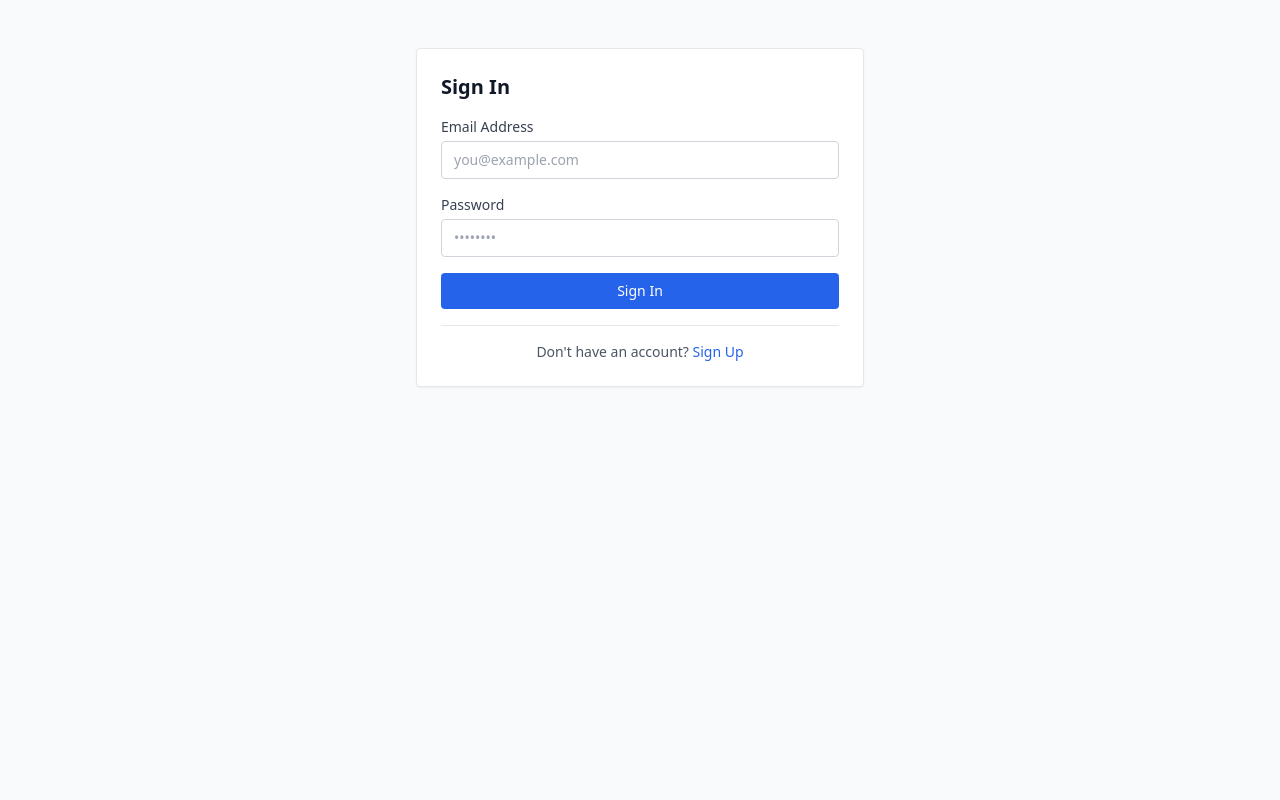
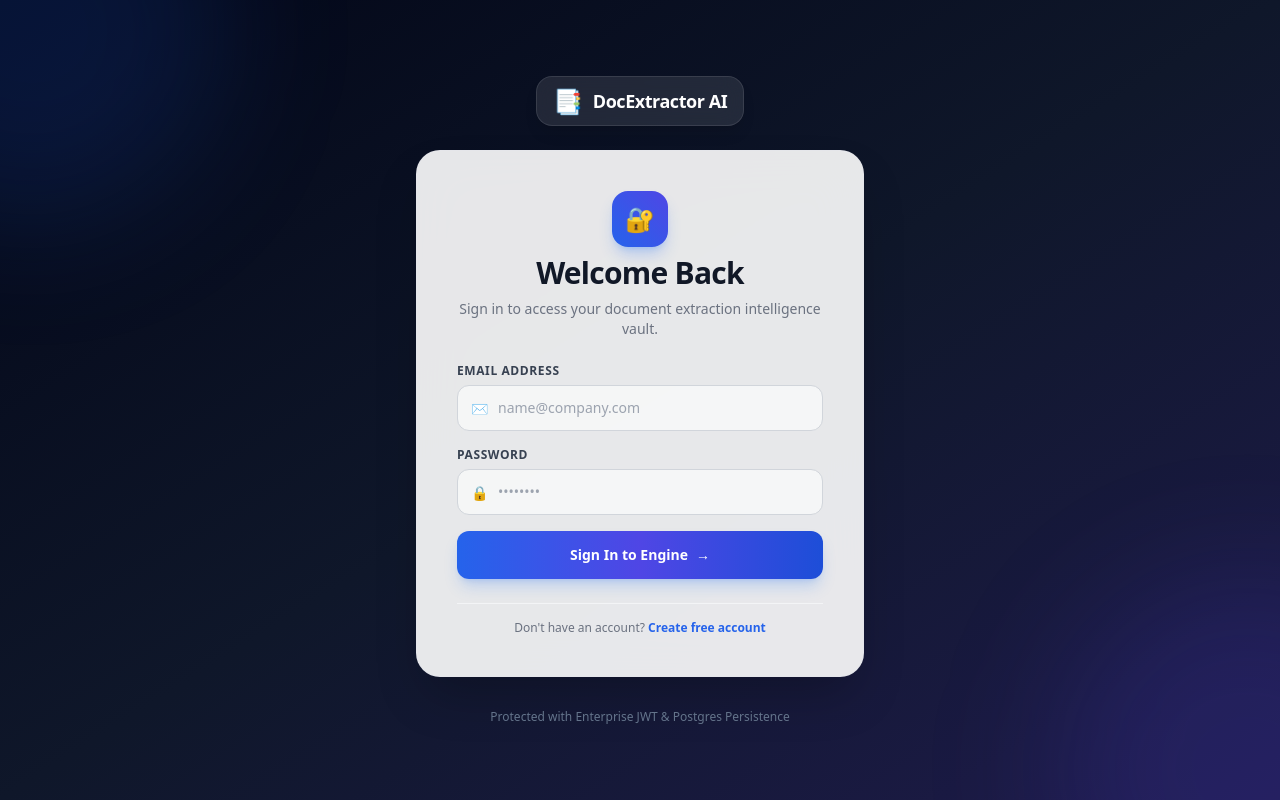
Before and after one commit to 07pavan/-DocExtractor-AI, a React (Vite) app in the folder frontend/: page / in a window 1280 px wide. Built offline with nearby package versions, Linux system fonts and the light colour scheme; no server answers.

Commit message:
design(auth): premium glassmorphic authentication redesign with dark backdrop and dynamic keys

```diff
--- a/frontend/src/components/AuthGate.jsx
+++ b/frontend/src/components/AuthGate.jsx
@@ -52,10 +52,10 @@ export default function AuthGate({ children }) {
 
   if (loading) {
     return (
-      <div className="flex items-center justify-center min-h-[50vh]">
-        <div className="flex items-center space-x-2 text-gray-500 text-sm">
-          <div className="w-4 h-4 border-2 border-blue-600 border-t-transparent rounded-full animate-spin"></div>
-          <span>Checking authentication...</span>
+      <div className="flex items-center justify-center min-h-screen bg-slate-900">
+        <div className="flex flex-col items-center space-y-3 text-white">
+          <div className="w-10 h-10 border-3 border-blue-500 border-t-transparent rounded-full animate-spin"></div>
+          <span className="text-sm font-semibold tracking-wide text-blue-200">Loading DocExtractor AI...</span>
         </div>
       </div>
     );
@@ -63,12 +63,32 @@ export default function AuthGate({ children }) {
 
   if (!session) {
     return (
-      <div className="py-12">
-        {authMode === 'login' ? (
-          <Login onSwitchToSignup={() => setAuthMode('signup')} />
-        ) : (
-          <Signup onSwitchToLogin={() => setAuthMode('login')} />
-        )}
+      <div className="min-h-screen bg-gradient-to-br from-slate-950 via-slate-900 to-indigo-950 flex flex-col justify-center py-12 px-4 sm:px-6 lg:px-8 relative overflow-hidden">
+        {/* Background glow effects */}
+        <div className="absolute -top-40 -left-40 w-96 h-96 bg-blue-600/15 rounded-full blur-3xl pointer-events-none"></div>
+        <div className="absolute -bottom-40 -right-40 w-96 h-96 bg-indigo-600/15 rounded-full blur-3xl pointer-events-none"></div>
+
+        {/* Brand header above auth modal */}
+        <div className="sm:mx-auto sm:w-full sm:max-w-md text-center mb-6 relative z-10 space-y-2">
+          <div className="inline-flex items-center space-x-2.5 bg-white/10 backdrop-blur-md px-4 py-2 rounded-2xl border border-white/10 shadow-lg">
+            <span className="text-2xl">📑</span>
+            <span className="text-lg font-black text-white tracking-tight">DocExtractor AI</span>
+          </div>
+        </div>
+
+        {/* Auth form container */}
+        <div className="relative z-10">
+          {authMode === 'login' ? (
+            <Login onSwitchToSignup={() => setAuthMode('signup')} />
+          ) : (
+            <Signup onSwitchToLogin={() => setAuthMode('login')} />
+          )}
+        </div>
+
+        {/* Footer info */}
+        <div className="mt-8 text-center text-xs text-slate-500 relative z-10">
+          <span>Protected with Enterprise JWT & Postgres Persistence</span>
+        </div>
       </div>
     );
   }
--- a/frontend/src/components/Login.jsx
+++ b/frontend/src/components/Login.jsx
@@ -22,71 +22,108 @@ export default function Login({ onSwitchToSignup }) {
         throw signInError;
       }
     } catch (err) {
-      setError(err.message || 'Failed to sign in.');
+      setError(err.message || 'Invalid email or password.');
     } finally {
       setLoading(false);
     }
   };
 
   return (
-    <div className="max-w-md mx-auto p-6 bg-white border border-gray-200 rounded shadow-sm">
-      <h2 className="text-xl font-bold mb-4">Sign In</h2>
+    <div className="w-full max-w-md mx-auto">
+      <div className="bg-white/90 backdrop-blur-xl border border-gray-200/80 rounded-3xl p-8 sm:p-10 shadow-2xl space-y-6">
+        {/* Top Icon and Header */}
+        <div className="text-center space-y-2">
+          <div className="w-14 h-14 bg-gradient-to-tr from-blue-600 to-indigo-600 rounded-2xl flex items-center justify-center text-2xl mx-auto shadow-lg shadow-blue-500/30 text-white">
+            🔐
+          </div>
+          <h2 className="text-2xl sm:text-3xl font-black text-gray-900 tracking-tight">
+            Welcome Back
+          </h2>
+          <p className="text-xs sm:text-sm text-gray-500">
+            Sign in to access your document extraction intelligence vault.
+          </p>
+        </div>
 
+        {/* Error Alert */}
         {error && (
-        <div className="p-3 mb-4 bg-red-50 border border-red-200 text-red-700 text-sm rounded">
-          {error}
+          <div className="p-3.5 bg-red-50/90 border border-red-200 rounded-xl text-xs text-red-700 flex items-center space-x-2.5 animate-fadeIn">
+            <span className="text-base flex-shrink-0">⚠️</span>
+            <span className="font-medium">{error}</span>
           </div>
         )}
 
+        {/* Login Form */}
         <form onSubmit={handleSubmit} className="space-y-4">
-        <div>
-          <label className="block text-sm font-medium text-gray-700 mb-1">
+          <div className="space-y-1.5">
+            <label className="block text-xs font-bold text-gray-700 uppercase tracking-wider">
               Email Address
             </label>
+            <div className="relative">
               <input
                 type="email"
                 required
                 value={email}
                 onChange={(e) => setEmail(e.target.value)}
                 disabled={loading}
-            className="w-full px-3 py-2 border border-gray-300 rounded text-sm focus:outline-none focus:ring-1 focus:ring-blue-500"
-            placeholder="you@example.com"
+                className="w-full pl-10 pr-4 py-3 bg-gray-50/80 hover:bg-gray-50 focus:bg-white border border-gray-300 focus:border-blue-600 rounded-xl text-sm font-medium text-gray-900 focus:outline-none focus:ring-4 focus:ring-blue-500/10 transition shadow-2xs"
+                placeholder="name@company.com"
               />
+              <span className="absolute left-3.5 top-3.5 text-gray-400 text-sm">✉️</span>
+            </div>
           </div>
 
-        <div>
-          <label className="block text-sm font-medium text-gray-700 mb-1">
+          <div className="space-y-1.5">
+            <div className="flex items-center justify-between">
+              <label className="block text-xs font-bold text-gray-700 uppercase tracking-wider">
                 Password
               </label>
+            </div>
+            <div className="relative">
               <input
                 type="password"
                 required
                 value={password}
                 onChange={(e) => setPassword(e.target.value)}
                 disabled={loading}
-            className="w-full px-3 py-2 border border-gray-300 rounded text-sm focus:outline-none focus:ring-1 focus:ring-blue-500"
+                className="w-full pl-10 pr-4 py-3 bg-gray-50/80 hover:bg-gray-50 focus:bg-white border border-gray-300 focus:border-blue-600 rounded-xl text-sm font-medium text-gray-900 focus:outline-none focus:ring-4 focus:ring-blue-500/10 transition shadow-2xs"
                 placeholder="••••••••"
               />
+              <span className="absolute left-3.5 top-3.5 text-gray-400 text-sm">🔒</span>
+            </div>
           </div>
 
           <button
             type="submit"
             disabled={loading}
-          className="w-full py-2 px-4 bg-blue-600 hover:bg-blue-700 text-white font-medium text-sm rounded disabled:opacity-50 transition"
+            className="w-full py-3.5 px-4 bg-gradient-to-r from-blue-600 via-indigo-600 to-blue-700 hover:from-blue-700 hover:to-indigo-800 text-white font-black text-sm rounded-xl disabled:opacity-50 disabled:cursor-not-allowed transition shadow-lg shadow-blue-500/25 flex items-center justify-center space-x-2 cursor-pointer mt-2"
           >
-          {loading ? 'Signing in...' : 'Sign In'}
+            {loading ? (
+              <>
+                <span className="w-4 h-4 border-2 border-white border-t-transparent rounded-full animate-spin"></span>
+                <span>Authenticating...</span>
+              </>
+            ) : (
+              <>
+                <span>Sign In to Engine</span>
+                <span>→</span>
+              </>
+            )}
           </button>
         </form>
 
-      <div className="mt-4 pt-4 border-t text-center text-sm text-gray-600">
+        {/* Switch to Sign Up */}
+        <div className="pt-4 border-t border-gray-100 text-center">
+          <p className="text-xs text-gray-500">
             Don't have an account?{' '}
             <button
               type="button"
               onClick={onSwitchToSignup}
-          className="text-blue-600 hover:underline font-medium"
+              className="text-blue-600 hover:text-blue-800 font-bold hover:underline cursor-pointer transition"
             >
-          Sign Up
+              Create free account
             </button>
+          </p>
+        </div>
       </div>
     </div>
   );
--- a/frontend/src/components/Signup.jsx
+++ b/frontend/src/components/Signup.jsx
@@ -24,55 +24,74 @@ export default function Signup({ onSwitchToLogin }) {
         throw signUpError;
       }
 
-      // If user session is created immediately (email confirmation disabled)
       if (data?.session) {
         setSuccess('Account created successfully! Logging you in...');
       } else {
-        setSuccess('Account created successfully! You can now sign in.');
+        setSuccess('Account created successfully! You can now sign in below.');
       }
     } catch (err) {
-      setError(err.message || 'Failed to sign up.');
+      setError(err.message || 'Failed to create account.');
     } finally {
       setLoading(false);
     }
   };
 
   return (
-    <div className="max-w-md mx-auto p-6 bg-white border border-gray-200 rounded shadow-sm">
-      <h2 className="text-xl font-bold mb-4">Create Account</h2>
+    <div className="w-full max-w-md mx-auto">
+      <div className="bg-white/90 backdrop-blur-xl border border-gray-200/80 rounded-3xl p-8 sm:p-10 shadow-2xl space-y-6">
+        {/* Top Icon and Header */}
+        <div className="text-center space-y-2">
+          <div className="w-14 h-14 bg-gradient-to-tr from-indigo-600 to-purple-600 rounded-2xl flex items-center justify-center text-2xl mx-auto shadow-lg shadow-indigo-500/30 text-white">
+            ✨
+          </div>
+          <h2 className="text-2xl sm:text-3xl font-black text-gray-900 tracking-tight">
+            Create Account
+          </h2>
+          <p className="text-xs sm:text-sm text-gray-500">
+            Get started with AI-driven document and schedule extraction.
+          </p>
+        </div>
 
+        {/* Alerts */}
         {error && (
-        <div className="p-3 mb-4 bg-red-50 border border-red-200 text-red-700 text-sm rounded">
-          {error}
+          <div className="p-3.5 bg-red-50/90 border border-red-200 rounded-xl text-xs text-red-700 flex items-center space-x-2.5 animate-fadeIn">
+            <span className="text-base flex-shrink-0">⚠️</span>
+            <span className="font-medium">{error}</span>
           </div>
         )}
 
         {success && (
-        <div className="p-3 mb-4 bg-green-50 border border-green-200 text-green-700 text-sm rounded">
-          {success}
+          <div className="p-3.5 bg-emerald-50 border border-emerald-200 rounded-xl text-xs text-emerald-800 flex items-center space-x-2.5 animate-fadeIn">
+            <span className="text-base flex-shrink-0">✅</span>
+            <span className="font-semibold">{success}</span>
           </div>
         )}
 
+        {/* Signup Form */}
         <form onSubmit={handleSubmit} className="space-y-4">
-        <div>
-          <label className="block text-sm font-medium text-gray-700 mb-1">
+          <div className="space-y-1.5">
+            <label className="block text-xs font-bold text-gray-700 uppercase tracking-wider">
               Email Address
             </label>
+            <div className="relative">
               <input
                 type="email"
                 required
                 value={email}
                 onChange={(e) => setEmail(e.target.value)}
                 disabled={loading}
-            className="w-full px-3 py-2 border border-gray-300 rounded text-sm focus:outline-none focus:ring-1 focus:ring-blue-500"
-            placeholder="you@example.com"
+                className="w-full pl-10 pr-4 py-3 bg-gray-50/80 hover:bg-gray-50 focus:bg-white border border-gray-300 focus:border-indigo-600 rounded-xl text-sm font-medium text-gray-900 focus:outline-none focus:ring-4 focus:ring-indigo-500/10 transition shadow-2xs"
+                placeholder="name@company.com"
               />
+              <span className="absolute left-3.5 top-3.5 text-gray-400 text-sm">✉️</span>
+            </div>
           </div>
 
-        <div>
-          <label className="block text-sm font-medium text-gray-700 mb-1">
-            Password
+          <div className="space-y-1.5">
+            <label className="block text-xs font-bold text-gray-700 uppercase tracking-wider">
+              Create Password
             </label>
+            <div className="relative">
               <input
                 type="password"
                 required
@@ -80,29 +99,46 @@ export default function Signup({ onSwitchToLogin }) {
                 value={password}
                 onChange={(e) => setPassword(e.target.value)}
                 disabled={loading}
-            className="w-full px-3 py-2 border border-gray-300 rounded text-sm focus:outline-none focus:ring-1 focus:ring-blue-500"
+                className="w-full pl-10 pr-4 py-3 bg-gray-50/80 hover:bg-gray-50 focus:bg-white border border-gray-300 focus:border-indigo-600 rounded-xl text-sm font-medium text-gray-900 focus:outline-none focus:ring-4 focus:ring-indigo-500/10 transition shadow-2xs"
                 placeholder="Minimum 6 characters"
               />
+              <span className="absolute left-3.5 top-3.5 text-gray-400 text-sm">🔒</span>
+            </div>
+            <p className="text-[11px] text-gray-400 pl-1">Must be at least 6 characters</p>
           </div>
 
           <button
             type="submit"
             disabled={loading}
-          className="w-full py-2 px-4 bg-blue-600 hover:bg-blue-700 text-white font-medium text-sm rounded disabled:opacity-50 transition"
+            className="w-full py-3.5 px-4 bg-gradient-to-r from-indigo-600 via-blue-600 to-purple-600 hover:from-indigo-700 hover:to-purple-700 text-white font-black text-sm rounded-xl disabled:opacity-50 disabled:cursor-not-allowed transition shadow-lg shadow-indigo-500/25 flex items-center justify-center space-x-2 cursor-pointer mt-2"
           >
-          {loading ? 'Creating Account...' : 'Sign Up'}
+            {loading ? (
+              <>
+                <span className="w-4 h-4 border-2 border-white border-t-transparent rounded-full animate-spin"></span>
+                <span>Creating Account...</span>
+              </>
+            ) : (
+              <>
+                <span>Get Started Now</span>
+                <span>→</span>
+              </>
+            )}
           </button>
         </form>
 
-      <div className="mt-4 pt-4 border-t text-center text-sm text-gray-600">
+        {/* Switch to Sign In */}
+        <div className="pt-4 border-t border-gray-100 text-center">
+          <p className="text-xs text-gray-500">
             Already have an account?{' '}
             <button
               type="button"
               onClick={onSwitchToLogin}
-          className="text-blue-600 hover:underline font-medium"
+              className="text-indigo-600 hover:text-indigo-800 font-bold hover:underline cursor-pointer transition"
             >
-          Sign In
+              Sign In here
             </button>
+          </p>
+        </div>
       </div>
     </div>
   );
```
Also changed, not shown: 1 other file (tests, documents, lock files or other folders). Lines whose indentation alone changed are shown as unchanged.
